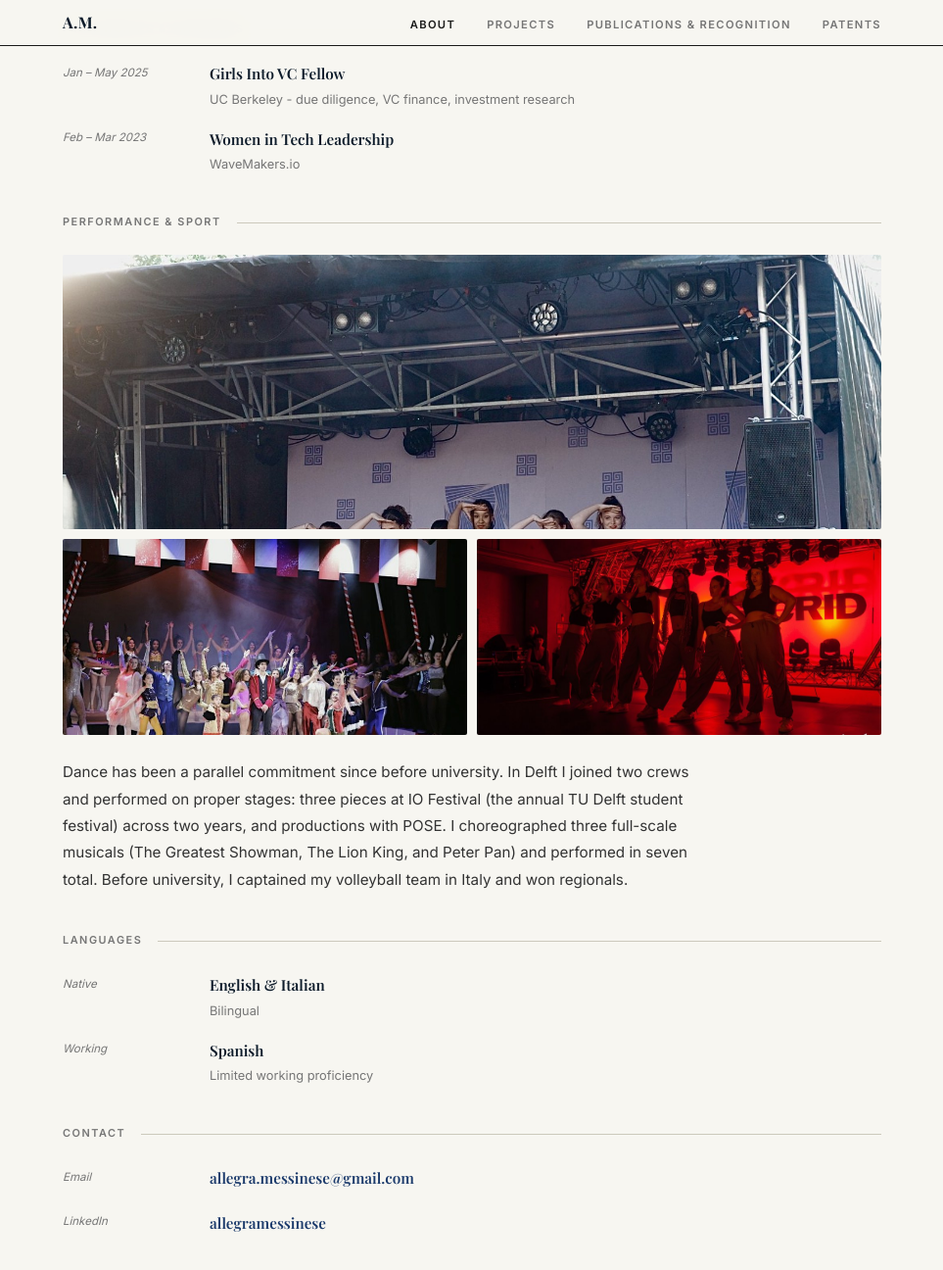
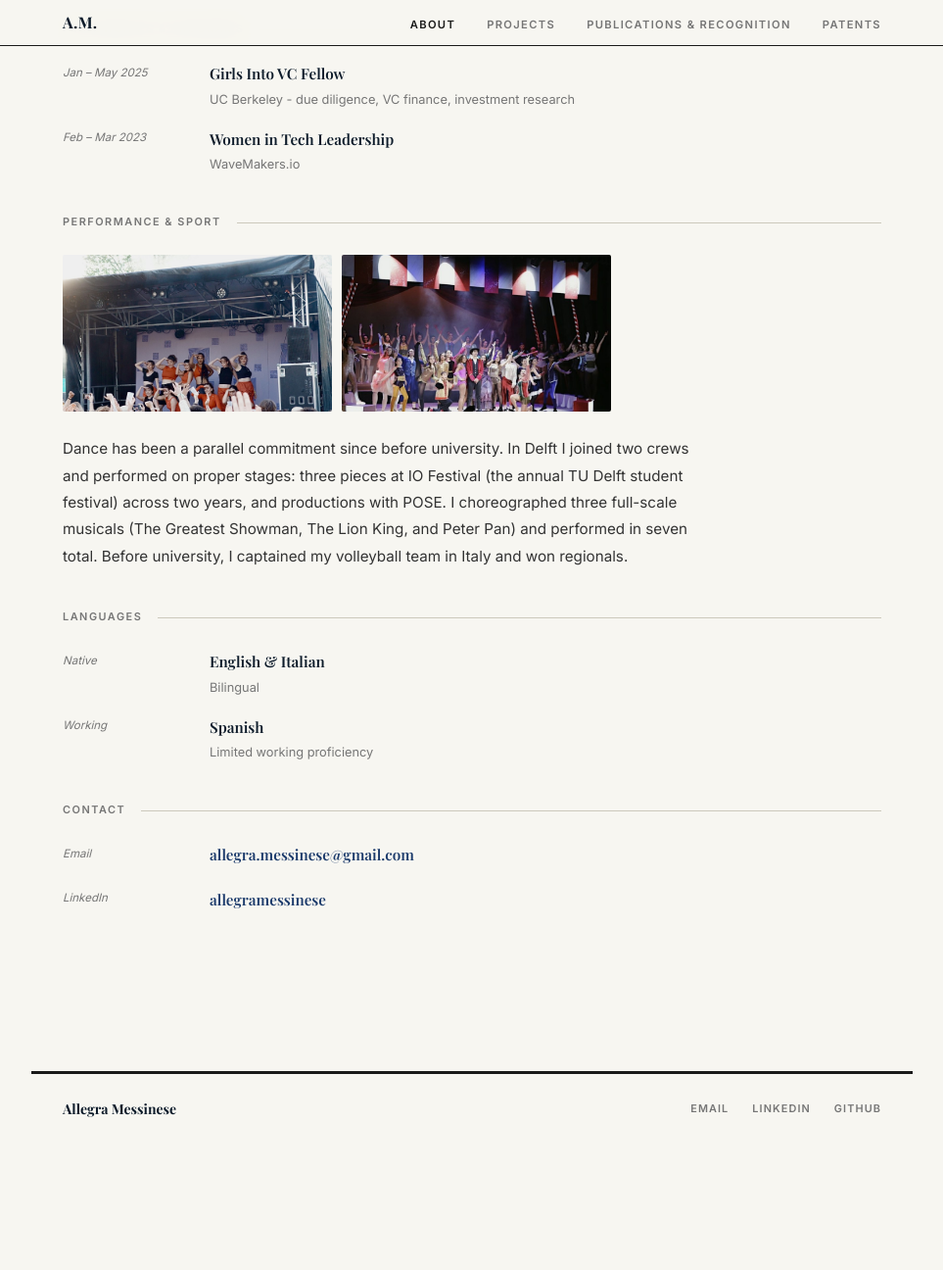
Before and after one commit to allimessinese/allimessinese.github.io, a Jekyll site: the page built from about.markdown, in a window 1280 px wide and 1400 px high, scrolled down 988 px. Shown: the top 1296 px of the window at 98% size, without its empty margins (158-1121 px from the left). Built offline with Jekyll 4.4.1, drawn with Linux system fonts in a browser that asks for light colours; some web fonts are replaced; after the commit the page ends 2155 px from its top, so only the background shows below that.

Commit message:
Performance section: two photos side by side, smaller size
Co-Authored-By: Claude Sonnet 4.6 <noreply@anthropic.com>

```diff
--- a/about.markdown
+++ b/about.markdown
@@ -74,14 +74,11 @@ My background spans wet lab research (synthetic biology, organoids, cardiac impl
 </div>
 
 <div class="perf-grid">
-  <div class="perf-grid-wide">
+  <div class="perf-grid-half">
     <img src="/assets/images/about-perf-io-festival.jpg" alt="Dance crew performing at IO Festival, Delft">
   </div>
   <div class="perf-grid-half">
     <img src="/assets/images/about-perf-greatest-showman.jpg" alt="The Greatest Showman musical, choreographed by Allegra Messinese">
-  </div>
-  <div class="perf-grid-half">
-    <img src="/assets/images/about-perf-pose.jpg" alt="POSE dance event performance, Delft">
   </div>
 </div>
 
--- a/assets/css/main.css
+++ b/assets/css/main.css
@@ -655,11 +655,9 @@ img { max-width: 100%; display: block; }
 .section-rule-line { flex: 1; border-top: 1px solid var(--rule); }
 
 /* Performance photo grid (about page) */
-.perf-grid { display: grid; grid-template-columns: 1fr 1fr; gap: 0.625rem; margin: 1.25rem 0 1.5rem; }
-.perf-grid-wide { grid-column: 1 / -1; }
+.perf-grid { display: grid; grid-template-columns: 1fr 1fr; gap: 0.625rem; margin: 1.25rem 0 1.5rem; max-width: 560px; }
 .perf-grid img { display: block; width: 100%; object-fit: cover; border-radius: 2px; }
-.perf-grid-wide img { height: 280px; object-position: center 35%; }
-.perf-grid-half img { height: 200px; }
+.perf-grid-half img { height: 160px; }
 .timeline { display: flex; flex-direction: column; gap: 1.125rem; }
 .timeline-item { display: grid; grid-template-columns: 130px 1fr; gap: 1.25rem; }
 .timeline-year {
```
